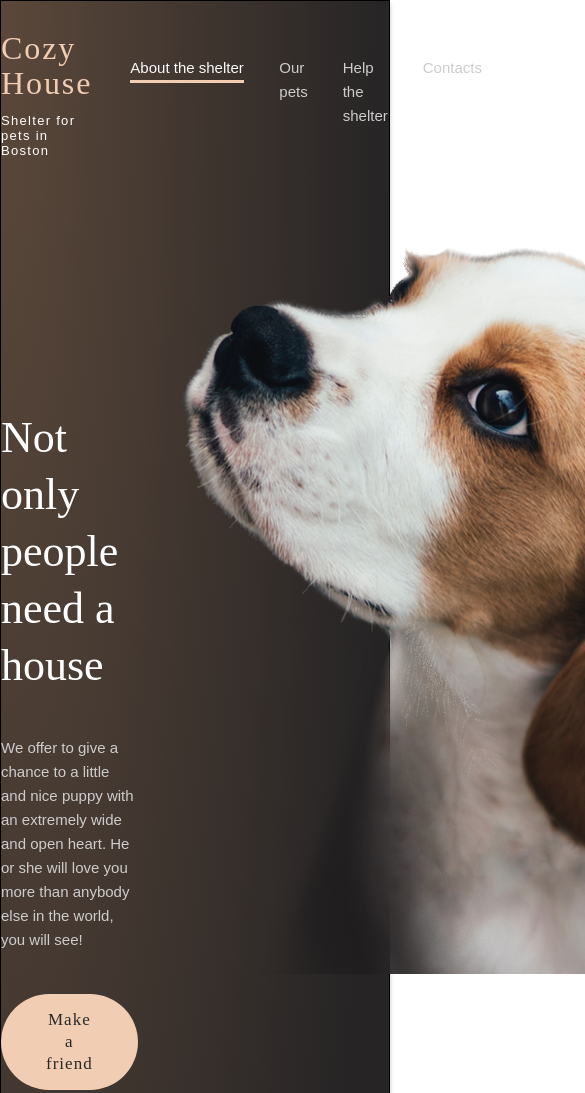
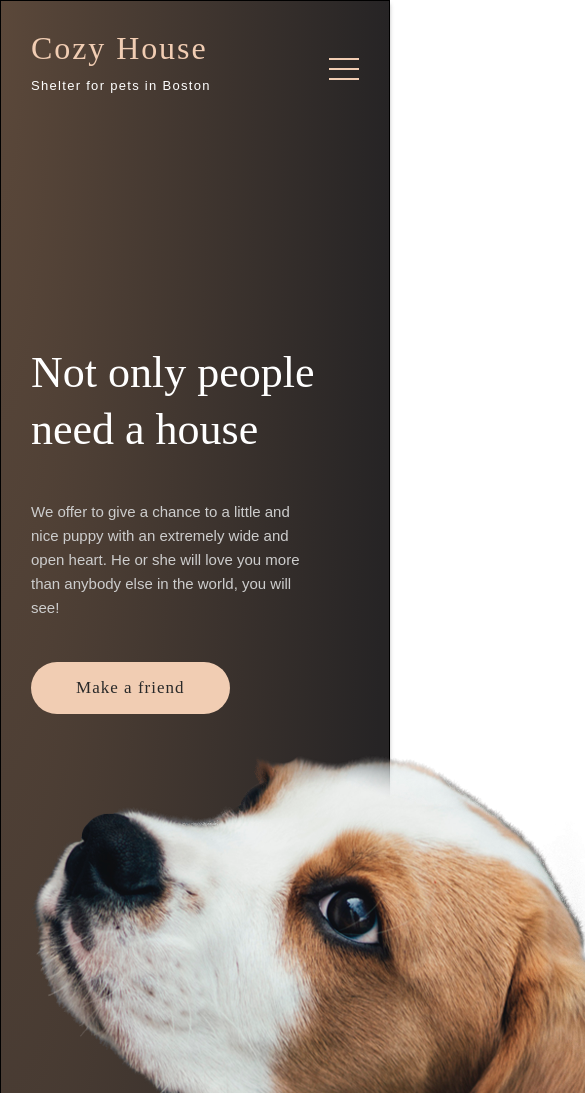
Before and after one commit to OKiseleva1/shelter, a website: page shelter/index.html in a window 390 px wide. Shown: the top 1093 px of the page, 585 px wide, since content can reach past the window. Drawn offline with Linux system fonts and the light colour scheme; a web font is replaced by a local one.

Commit message:
feat: add burger

```diff
--- a/shelter/index.html
+++ b/shelter/index.html
@@ -18,8 +18,10 @@
                 <a href="#" class="logo__title">Cozy House
                     <p class="logo__subtitle">Shelter for pets in Boston</p>
                 </a>
+                <span class="header__hamburger hamburger"><span class="hamburger__line"></span></span>
                 <nav class="header__navigation">
                     <ul class="navigation">
+
                         <li><a class="navigation__link navigation__link-selected " href="#footer">About the shelter</a>
                         </li>
                         <li><a class="navigation__link" href="our_pets.html">Our pets</a></li>
--- a/shelter/sass/abstracts/_constants.scss
+++ b/shelter/sass/abstracts/_constants.scss
@@ -16,6 +16,6 @@ $color-background: radial-gradient(100% 215.42% at 0% 0%, #5B483A 0%, #262425 10
 
 
 $content-width: 1200px;
-$tablet-width: 768px;
+$tablet-width: 767px;
 $mobile-big-width: 375px;
 $mobile-small-width: 320px;
--- a/shelter/sass/abstracts/_mixins.scss
+++ b/shelter/sass/abstracts/_mixins.scss
@@ -4,3 +4,27 @@
     font-weight: $weight;
     line-height: $height;
 }
+
+@mixin media-laptop {
+    @media (max-width: $content-width) {
+        @content;
+    }
+}
+
+@mixin media-tablet {
+    @media (max-width: $tablet-width) {
+        @content;
+    }
+}
+
+@mixin media-mobile {
+    @media (max-width: $mobile-big-width) {
+        @content;
+    }
+}
+
+@mixin media-mobilesmall {
+    @media (max-width: $mobile-small-width) {
+        @content;
+    }
+}
--- /dev/null
+++ b/shelter/sass/base/_hamburger.scss
@@ -0,0 +1,37 @@
+%hamburger-line {
+    content: "";
+    display: inline-block;
+    position: absolute;
+    background-color: $color-primary;
+    width: 100%;
+    height: 2px;
+}
+
+.hamburger {
+    display: none;
+    position: relative;
+    width: 30px;
+    height: 22px;
+
+    @include media-tablet {
+        display: inline-block;
+    }
+
+    &:before {
+        @extend %hamburger-line;
+        top: 0;
+        left: 0;
+    }
+
+    &:after {
+        @extend %hamburger-line;
+        bottom: 0;
+        left: 0;
+    }
+}
+
+.hamburger__line {
+    @extend %hamburger-line;
+    top: calc(50% - 1px);
+    left: 0;
+}
--- a/shelter/sass/components/_navigation.scss
+++ b/shelter/sass/components/_navigation.scss
@@ -109,3 +109,9 @@ li {
         width: 58px;
     }
 }
+
+.header__navigation {
+    @include media-tablet {
+        display: none;
+    }
+}
--- a/shelter/sass/layouts/_home.scss
+++ b/shelter/sass/layouts/_home.scss
@@ -6,6 +6,11 @@
     display: flex;
     align-items: start;
     justify-content: space-between;
+
+    @include media-tablet {
+        flex-wrap: wrap;
+        align-content: center;
+    }
 }
 
 .home__content {
--- a/shelter/sass/layouts/_wrapper.scss
+++ b/shelter/sass/layouts/_wrapper.scss
@@ -1,4 +1,12 @@
 .wrapper {
     max-width: $content-width;
     margin: auto;
+
+    @include media-laptop {
+        padding: 0 30px;
+    }
+
+    @include media-mobile {
+        padding: 0 10px;
+    }
 }
--- a/shelter/sass/style.scss
+++ b/shelter/sass/style.scss
@@ -5,11 +5,13 @@
 @import "base/base";
 @import "base/buttons";
 @import "base/icons";
-@import "layouts/wrapper";
+@import "base/hamburger";
 
 @import "components/background";
 @import "components/navigation";
 
+
+@import "layouts/wrapper";
 @import "layouts/header";
 @import "layouts/home";
 @import "layouts/about";
```
Also changed, not shown: shelter/img/icons/Burger.png (added), shelter/sass/style.css, 1 other file.
